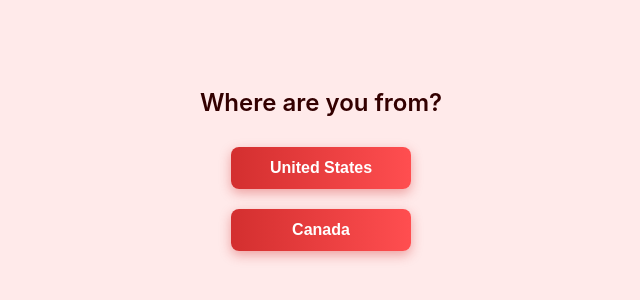
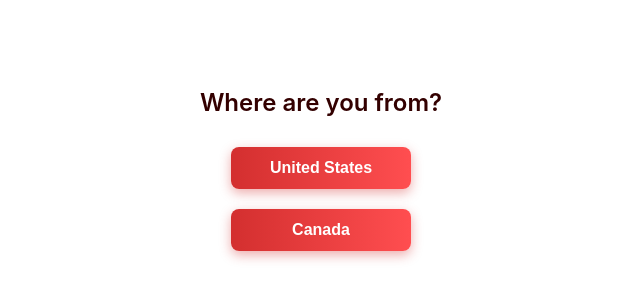
Before and after one commit to eliask47/lander, a plain HTML site: page lander/dd/index.html in a window 1280 px wide. Shown: the part 234-534 px from the top of the page, without its empty margins (319-959 px from the left). Drawn offline with Linux system fonts and the light colour scheme.

Commit message:
Update index.html

```diff
--- a/lander/dd/index.html
+++ b/lander/dd/index.html
@@ -8,7 +8,7 @@
     body {
       margin: 0;
       padding: 0;
-      background: #ffeaea; /* soft red background */
+      background: #ffffff; /* soft red background */
       color: white;
       font-family: 'Inter', sans-serif;
       display: flex;
```
